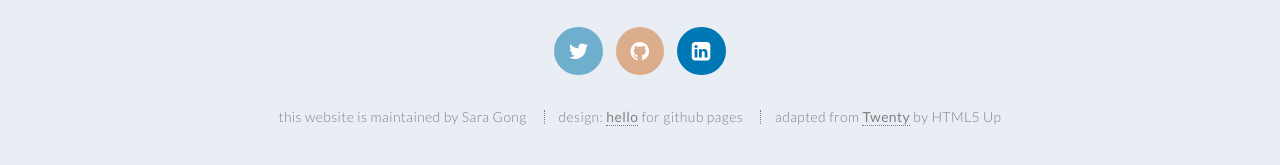
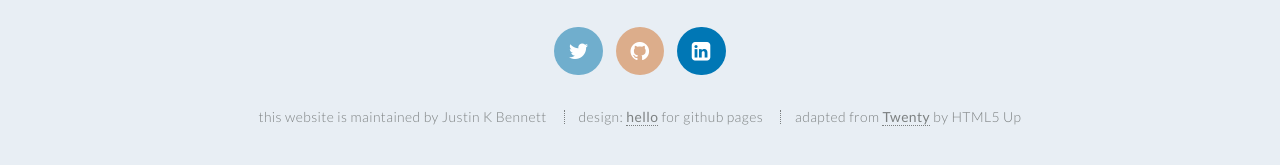
Before and after one commit to jben33/jben33.github.io, a Jekyll site: the page built from index.md, in a window 1280 px wide and 900 px high, scrolled down 5491 px. Shown: the part 707-872 px from the top of the window. Built offline with Jekyll 4.4.1, drawn with Linux system fonts in a browser that asks for light colours.

Commit message:
Update _config.yml

```diff
--- a/_config.yml
+++ b/_config.yml
@@ -1,8 +1,8 @@
 # _config.yml
 
 # required, replace with your own information -----
-title: Hello for Github Pages
-author: Sara Gong
+title: Justin's Math Page
+author: Justin K Bennett
 description: >
   A minimalist template for designing a personal GitHub Pages website - without typing a single line of code.
 baseurl: ""
```
